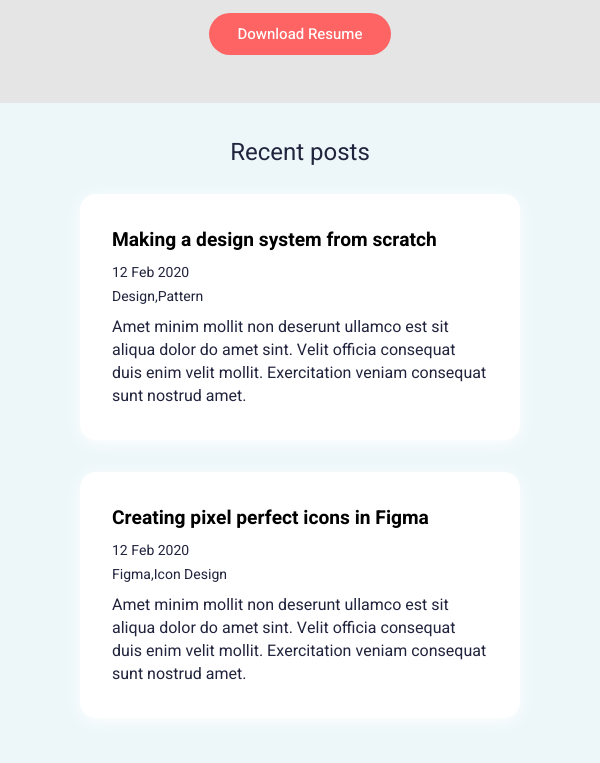
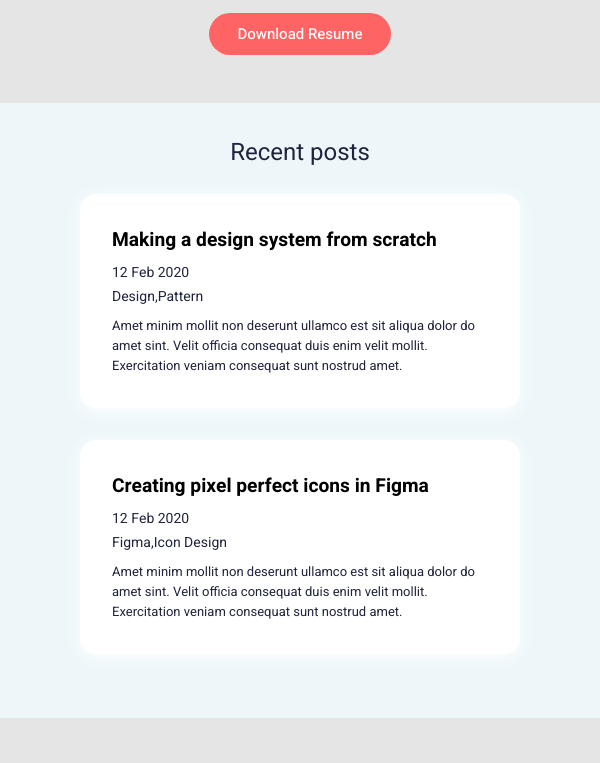
Before and after one commit to Inbach-Yassine/html-css-js, a plain HTML site: page index.html in a window 600 px wide. Shown: the part 521-1284 px from the top of the page. Drawn offline with Linux system fonts and the light colour scheme.

Commit message:
Css-Modification

```diff
--- a/Style.css
+++ b/Style.css
@@ -299,8 +299,8 @@ footer li a:hover {
   }
   .card .card-1 p,
   .card .card-2 p {
-    font-family: 11px;
-    line-height: 23px;
+    font-size: 11px;
+    line-height: 18px;
     max-width: none;
   }
   .Featured-works h2 {
@@ -367,6 +367,8 @@ footer li a:hover {
 }
   .card .card-1 p, .card .card-2 p {
     max-width: none;
+    font-size:13px;
+line-height: 20px;
 }
   .Featured-works .parent .children .Groupe h1 {
     font-size: 1.5rem;
```
